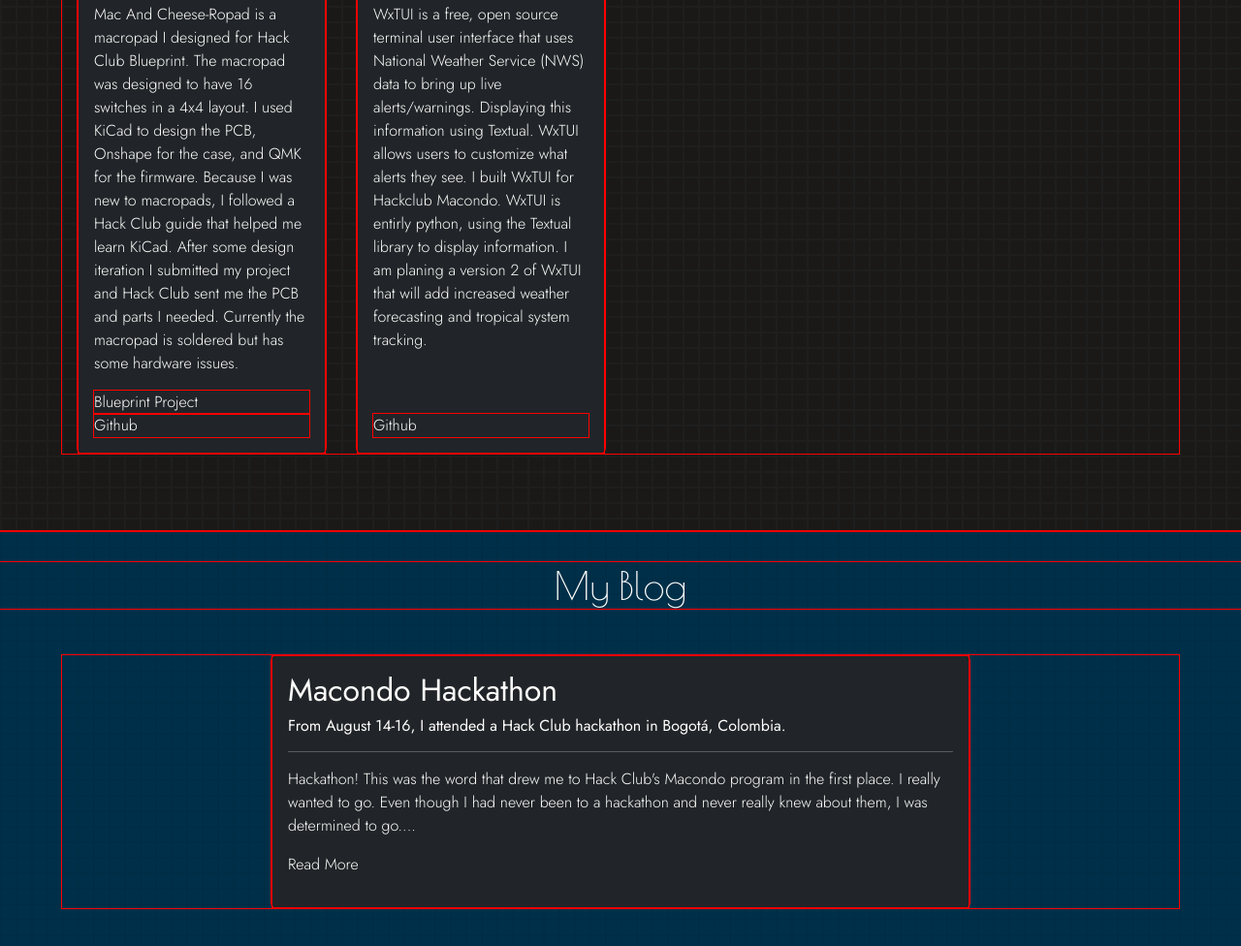
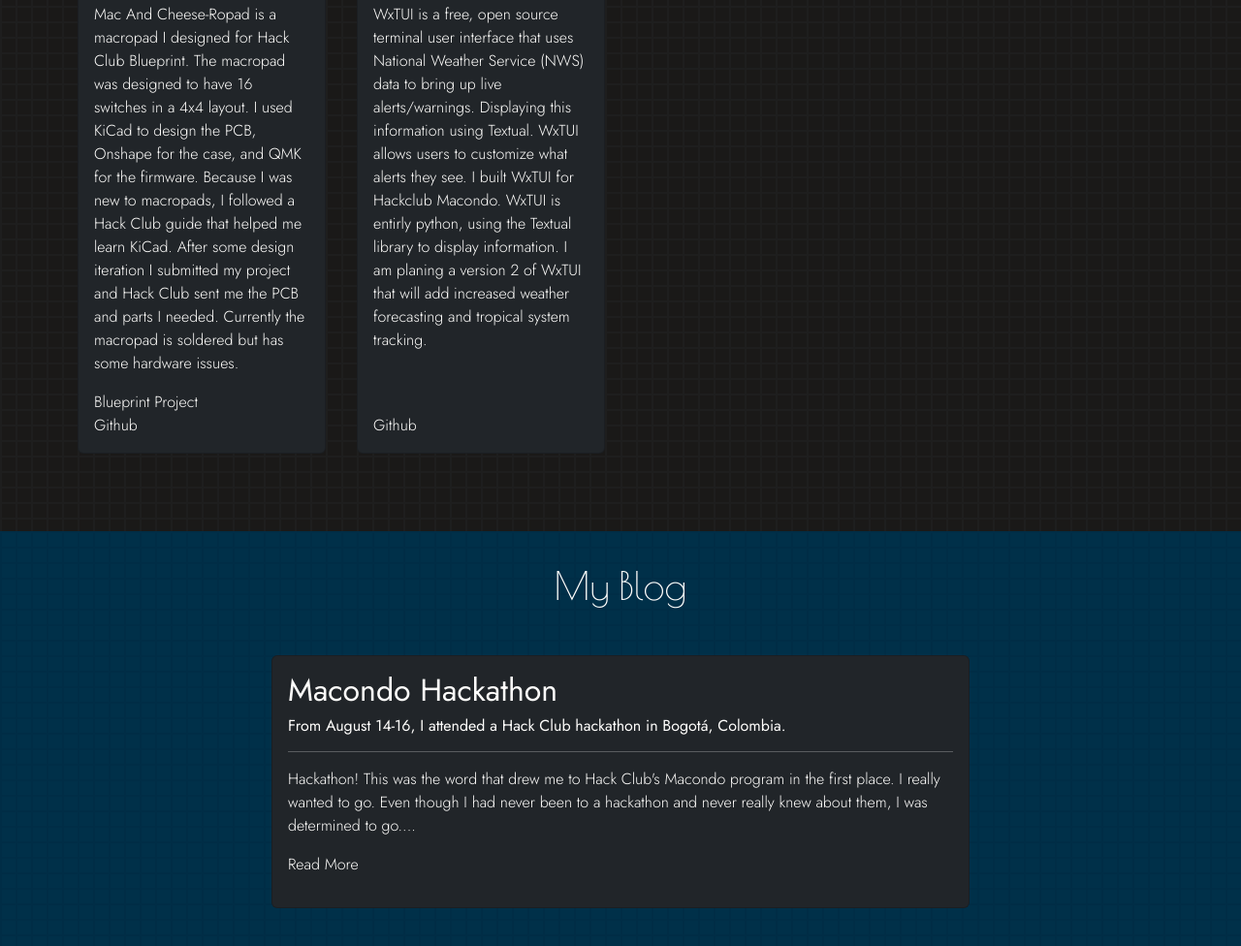
Before and after one commit to asuperidea/simoncrystal.dev, a website: page apps/site/public/index.html in a window 1280 px wide. Shown: the part 1562-2538 px from the top of the page at 97% size. Drawn offline with nearby package versions, Linux system fonts and the light colour scheme.

Commit message:
Removed red around divs, removed whitespace (maybe)

```diff
--- a/apps/site/public/index.css
+++ b/apps/site/public/index.css
@@ -1,5 +1,5 @@
 div {
-    outline: 1px solid red;
+    outline: 0px solid red;
 }
 .mobilewarn {
     height: 0rem;
--- a/apps/site/public/style.css
+++ b/apps/site/public/style.css
@@ -11,6 +11,11 @@
 html, body {
   -ms-overflow-style: none;
   scrollbar-width: none;
+  overflow-x: hidden;
+  margin: 0;
+}
+body > *:last-child {
+  margin-bottom: 0;
 }
 
 html::-webkit-scrollbar, body::-webkit-scrollbar {
```
